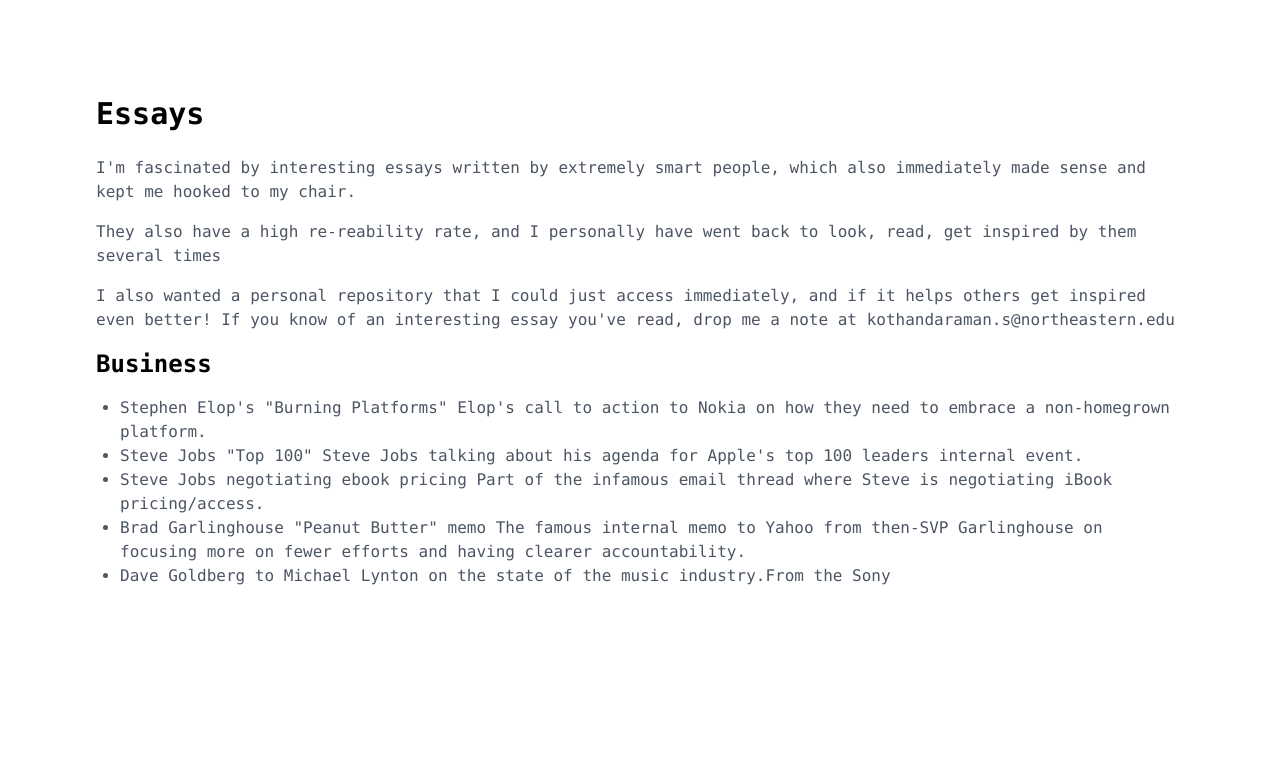
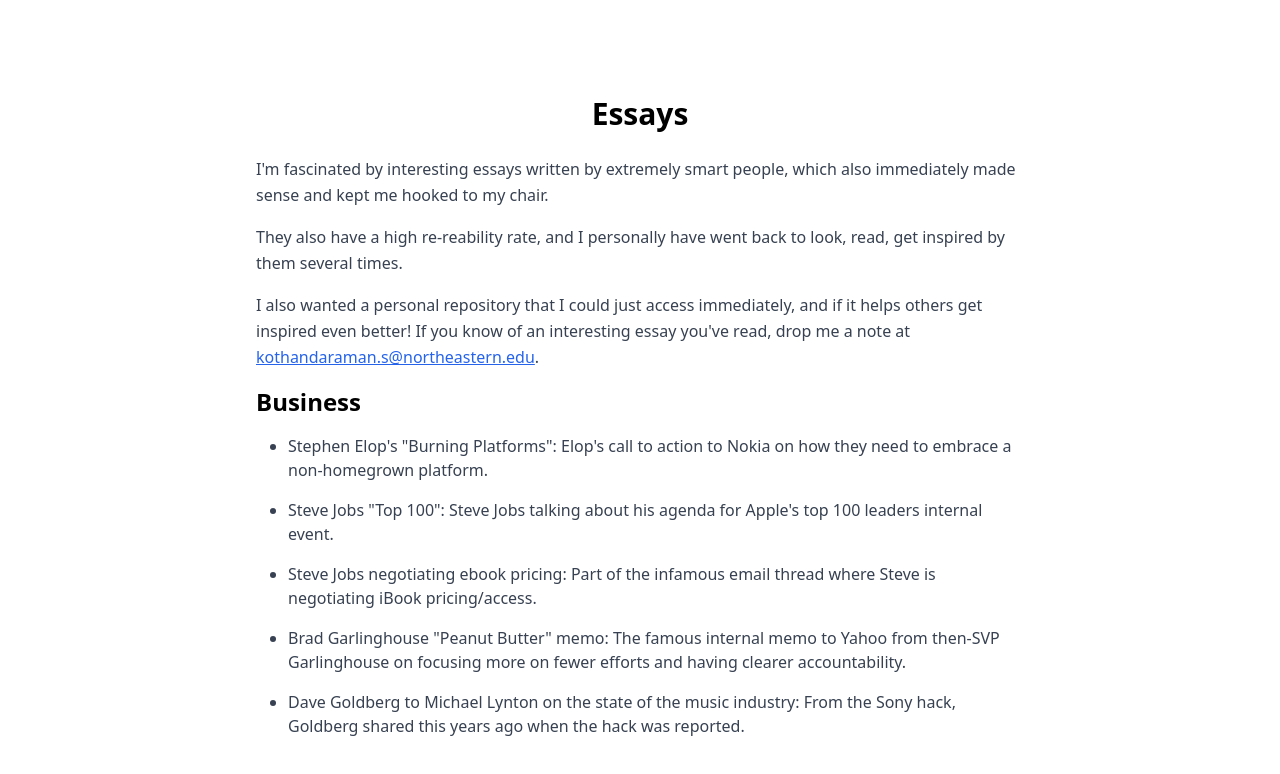
Before and after one commit to sriramkj07/Personalwebsite, a Next.js app: page /essays in a window 1280 px wide. Shown: the top 774 px of the page. Built offline with nearby package versions, Linux system fonts and the light colour scheme.

Commit message:
Update page.tsx

```diff
--- a/app/essays/page.tsx
+++ b/app/essays/page.tsx
@@ -6,37 +6,37 @@ import Link from 'next/link';
 
 export default function Essays() {
   return (
-    <div className="min-h-screen bg-white text-black p-8 md:p-16 lg:p-24 font-mono">
-      <h1 className="text-3xl font-bold mb-6">Essays</h1>
-      <p className="text-gray-600 mb-4">
+    <div className="min-h-screen bg-white text-black p-8 md:p-16 lg:p-24 font-sans flex items-center justify-center">
+      <div className="max-w-3xl">
+        <h1 className="text-3xl font-bold mb-6 text-center">Essays</h1>
+        <p className="text-gray-700 mb-4 leading-relaxed">
           I'm fascinated by interesting essays written by extremely smart people, which also immediately made sense and kept me hooked to my chair.
         </p>
-      <p className="text-gray-600 mb-4">
-       They also have a high re-reability rate, and I personally have went back to look, read, get inspired by them several times
+        <p className="text-gray-700 mb-4 leading-relaxed">
+          They also have a high re-reability rate, and I personally have went back to look, read, get inspired by them several times.
         </p>
-      <p className="text-gray-600 mb-4">
-      I also wanted a personal repository that I could just access immediately, and if it helps others get inspired even better!
-
-      If you know of an interesting essay you've read, drop me a note at kothandaraman.s@northeastern.edu
+        <p className="text-gray-700 mb-4 leading-relaxed">
+          I also wanted a personal repository that I could just access immediately, and if it helps others get inspired even better! If you know of an interesting essay you've read, drop me a note at <a href="mailto:kothandaraman.s@northeastern.edu" className="text-blue-600 underline">kothandaraman.s@northeastern.edu</a>.
         </p>
         <h2 className="text-2xl font-bold mb-4">Business</h2>
-      <ul className="list-disc pl-6 text-gray-600 mb-6">
+        <ul className="list-disc pl-8 text-gray-700 space-y-4">
           <li>
-          Stephen Elop's "Burning Platforms" Elop's call to action to Nokia on how they need to embrace a non-homegrown platform.
+            Stephen Elop's "Burning Platforms": Elop's call to action to Nokia on how they need to embrace a non-homegrown platform.
           </li>
           <li>
-          Steve Jobs "Top 100" Steve Jobs talking about his agenda for Apple's top 100 leaders internal event.
+            Steve Jobs "Top 100": Steve Jobs talking about his agenda for Apple's top 100 leaders internal event.
           </li>
           <li>
-          Steve Jobs negotiating ebook pricing Part of the infamous email thread where Steve is negotiating iBook pricing/access.
+            Steve Jobs negotiating ebook pricing: Part of the infamous email thread where Steve is negotiating iBook pricing/access.
           </li>
           <li>
-          Brad Garlinghouse "Peanut Butter" memo The famous internal memo to Yahoo from then-SVP Garlinghouse on focusing more on fewer efforts and having clearer accountability.
+            Brad Garlinghouse "Peanut Butter" memo: The famous internal memo to Yahoo from then-SVP Garlinghouse on focusing more on fewer efforts and having clearer accountability.
           </li>
           <li>
-          Dave Goldberg to Michael Lynton on the state of the music industry.From the Sony
+            Dave Goldberg to Michael Lynton on the state of the music industry: From the Sony hack, Goldberg shared this years ago when the hack was reported.
           </li>
         </ul>
       </div>
+    </div>
   );
 }
```
Lines whose indentation alone changed are shown as unchanged.
